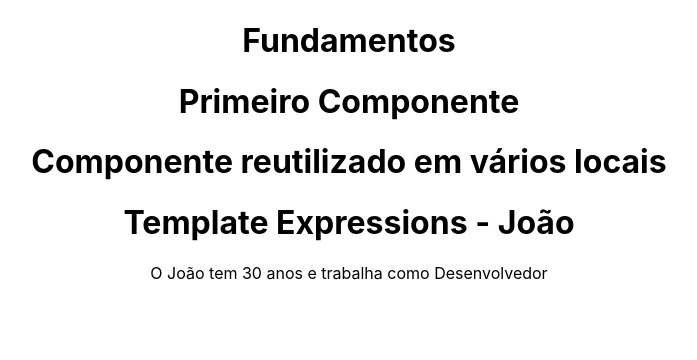
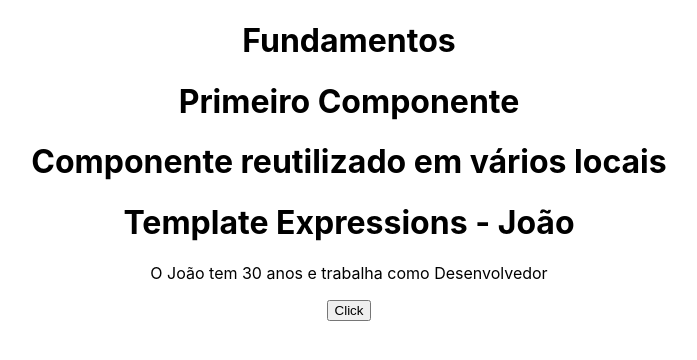
Before and after one commit to gabsbento/curso-react, a React (Create React App) app: page / in a window 1280 px wide. Shown: the top 360 px of the page, without its empty margins (291-988 px from the left). Built offline with nearby package versions, Linux system fonts and the light colour scheme.

Commit message:
:sparkles: feat: evento de click

```diff
--- a/src/App.jsx
+++ b/src/App.jsx
@@ -1,4 +1,5 @@
 import "./App.css";
+import Events from "./components/Events";
 
 //Components
 import FirstComponent from "./components/FirstComponent";
@@ -9,6 +10,7 @@ function App() {
       <h1>Fundamentos</h1>
       <FirstComponent />
       <TemplateExpressions />
+      <Events />
     </div>
   );
 }
--- /dev/null
+++ b/src/components/Events.jsx
@@ -0,0 +1,14 @@
+const Events = () => {
+  const handleMyClick = (e) => {
+    console.log(e);
+  };
+  return (
+    <div>
+      <div>
+        <button onClick={handleMyClick}>Click</button>
+      </div>
+    </div>
+  );
+};
+
+export default Events;
```
